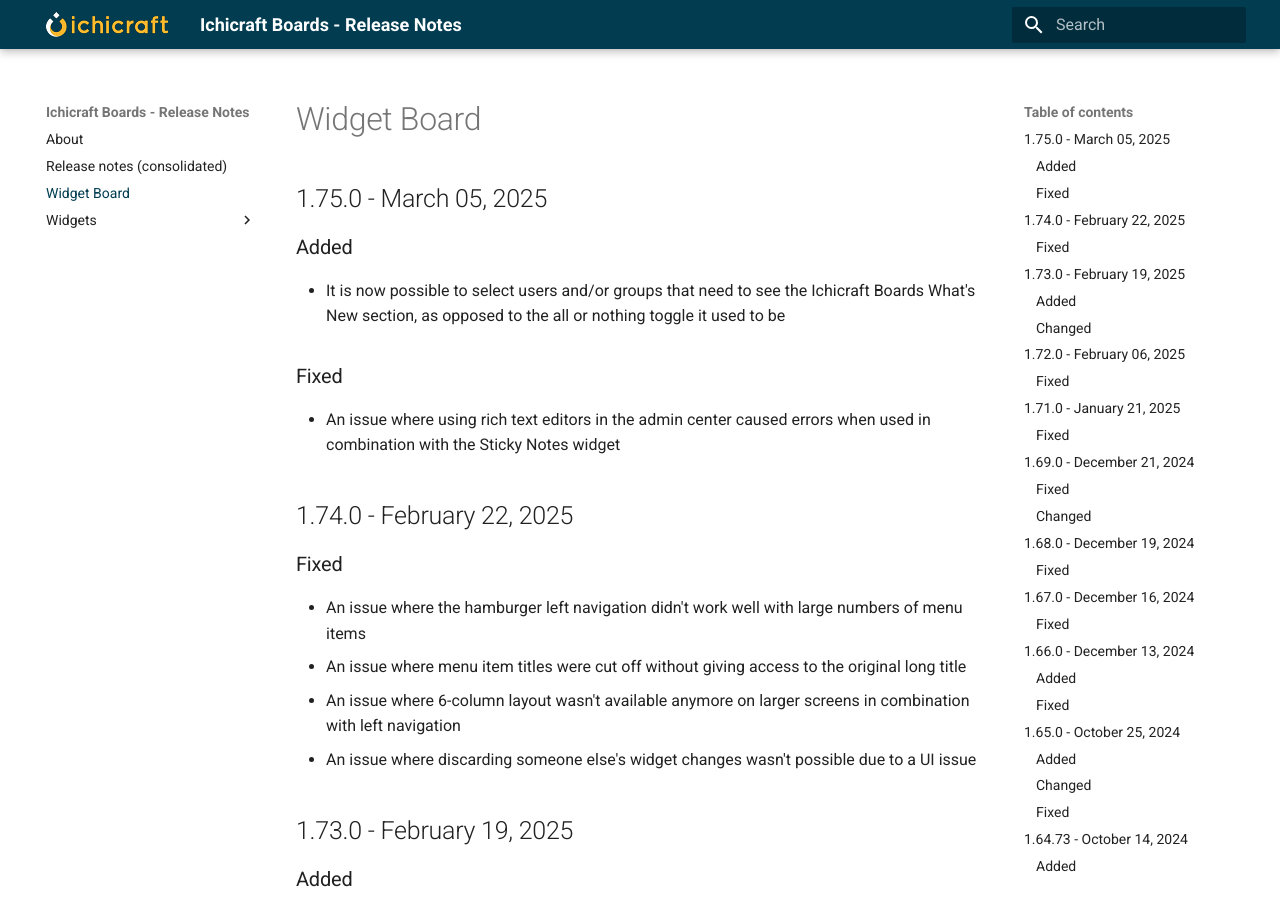
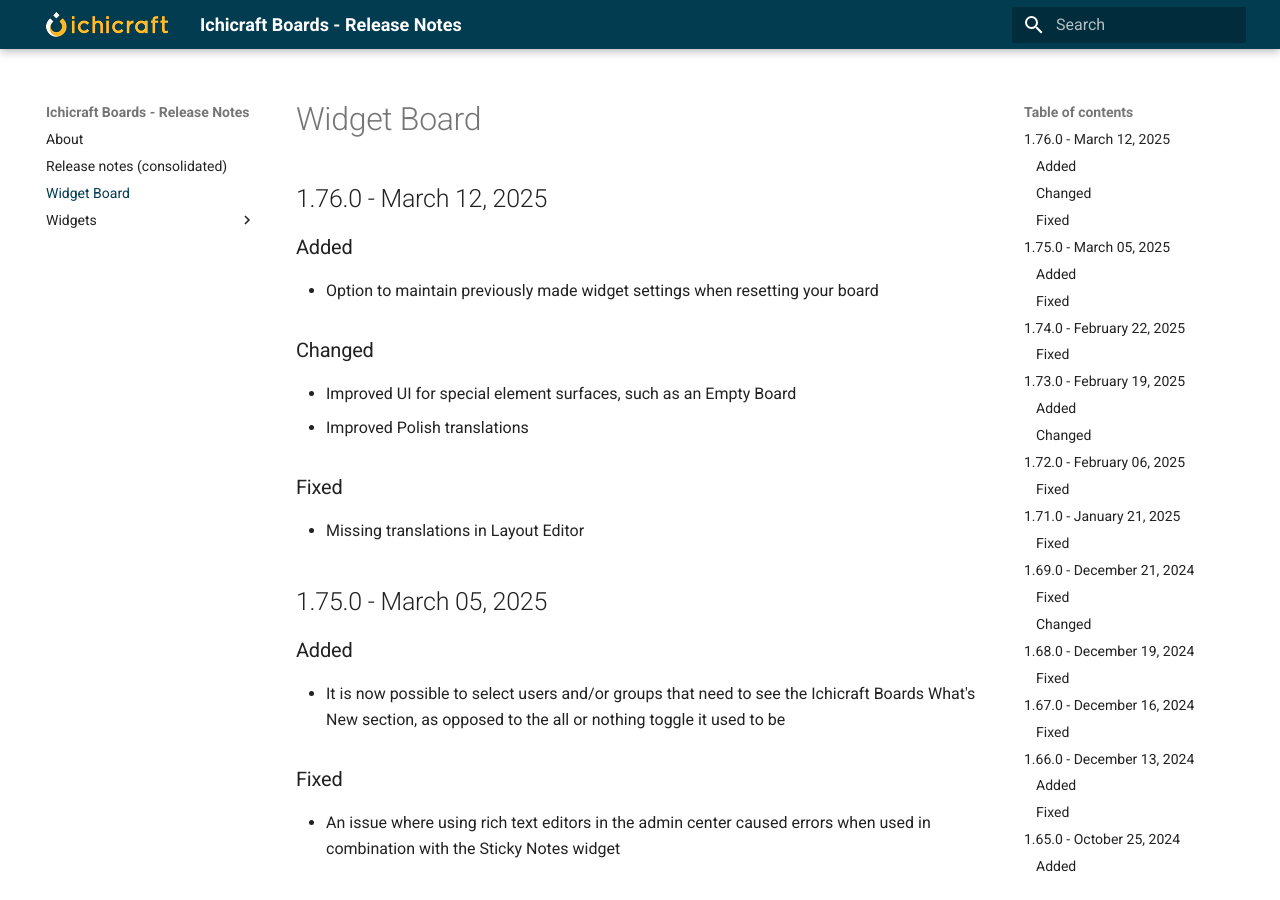
Before and after one commit to ichicraft/widgets-docs, an MkDocs documentation site: the page built from docs/Widget Board.md, in a window 1280 px wide and 900 px high. Built offline with MkDocs 1.6.1 and Material for MkDocs 9.7.7, drawn with Linux system fonts in a browser that asks for light colours.

```diff
--- a/docs/Widget Board.md
+++ b/docs/Widget Board.md
@@ -1,3 +1,15 @@
+## 1.76.0 - March 12, 2025
+
+### Added
+- Option to maintain previously made widget settings when resetting your board
+
+### Changed
+- Improved UI for special element surfaces, such as an Empty Board
+- Improved Polish translations
+
+### Fixed
+- Missing translations in Layout Editor
+
 ## 1.75.0 - March 05, 2025
 
 ### Added
```
Also changed, not shown: docs/Release-notes-(consolidated).md (+12 -0 lines).
